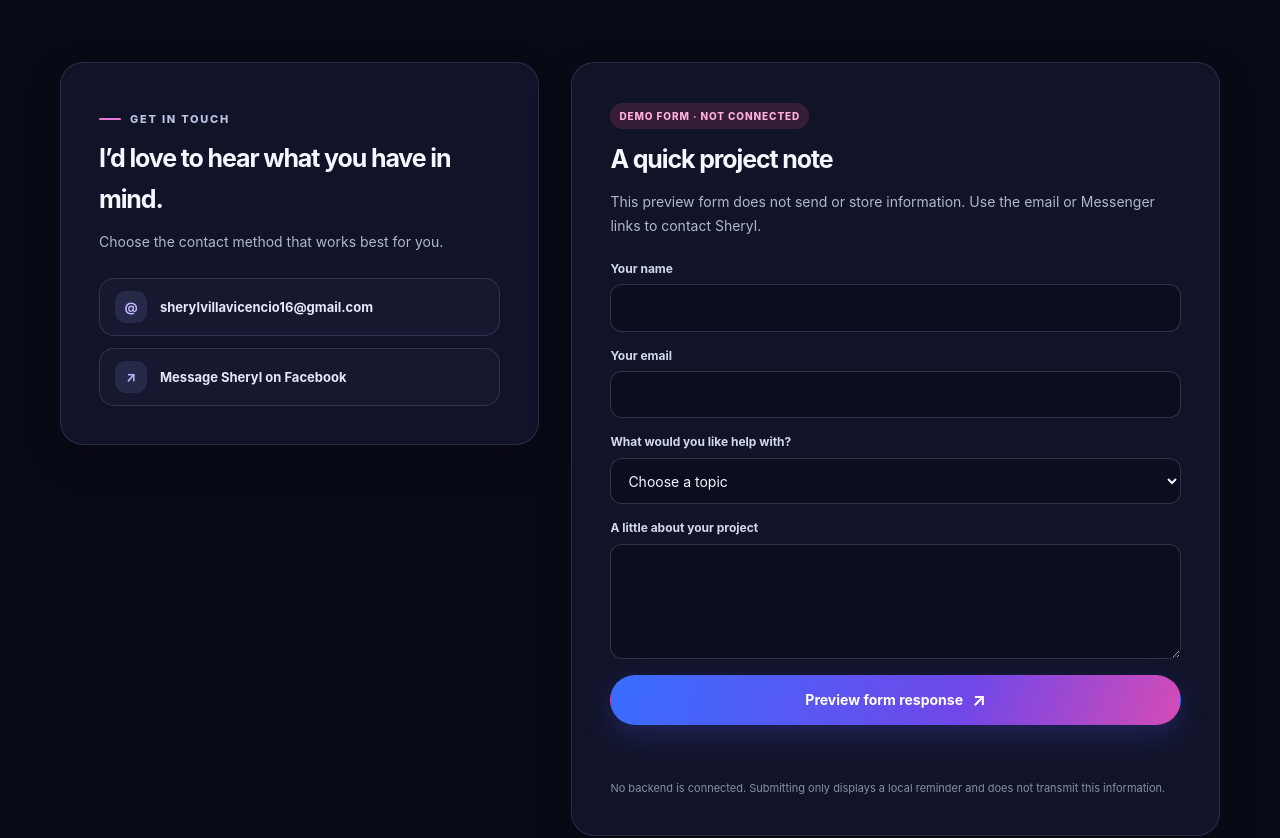
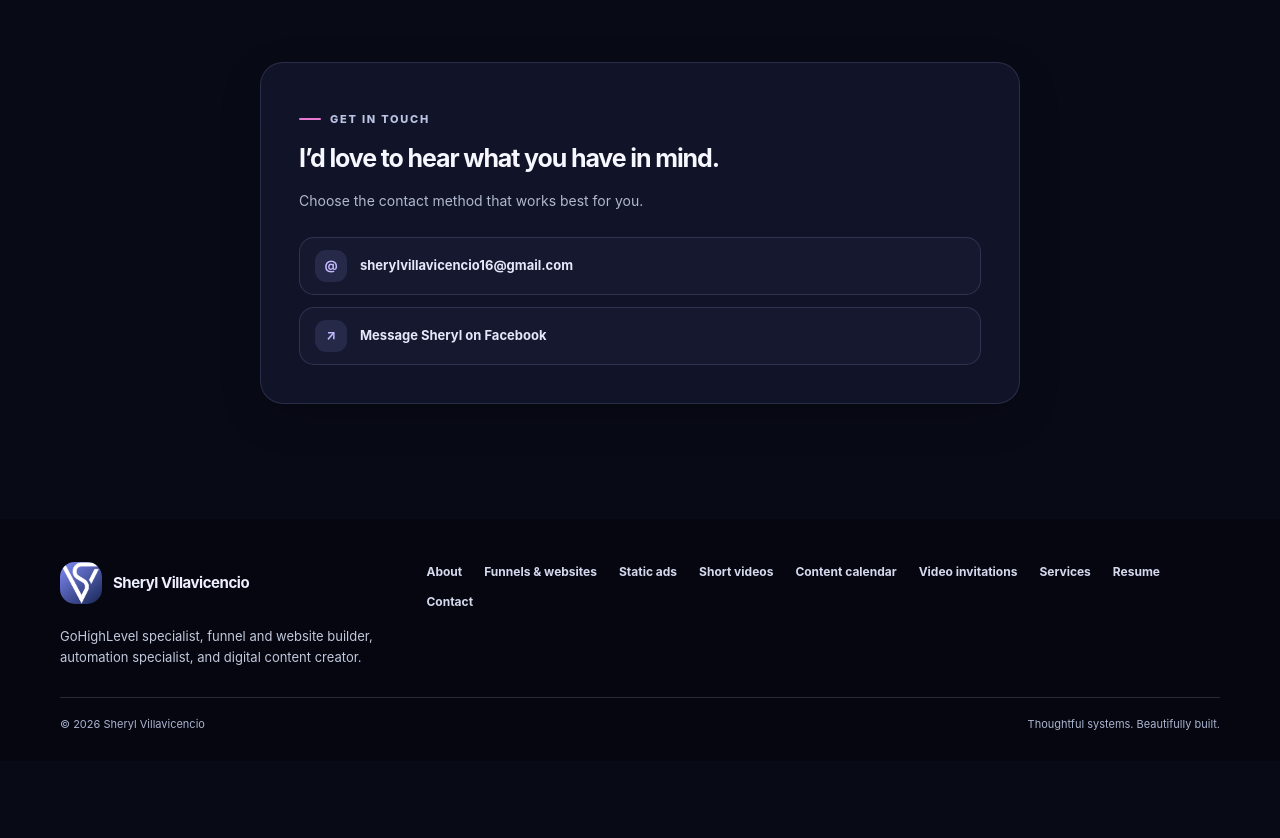
Before and after one commit to n8n-shyvill16/sheryl-portfolio, a plain HTML site: page contact.html in a window 1280 px wide. Shown: the part 620-1458 px from the top of the page. After the commit the page ends 1381 px from the top, so only its background shows below. Drawn offline with Linux system fonts and the light colour scheme.

Commit message:
remove contact form

```diff
--- a/assets/css/site.css
+++ b/assets/css/site.css
@@ -776,8 +776,9 @@ button { color: inherit; }
 .contact-grid {
   display: grid;
   align-items: start;
-  gap: 32px;
-  grid-template-columns: minmax(0, .85fr) minmax(340px, 1.15fr);
+  max-width: 760px;
+  margin-inline: auto;
+  grid-template-columns: 1fr;
 }
 .contact-card,
 .form-card {
--- a/assets/js/site.js
+++ b/assets/js/site.js
@@ -79,18 +79,6 @@ if ("HTMLDialogElement" in window) createLightbox();
 document.querySelectorAll(".video-frame video").forEach((video) => {
   video.addEventListener("play", () => video.closest(".video-frame")?.classList.add("is-playing"), { once: true });
 });
-
-const contactForm = document.querySelector("[data-demo-form]");
-if (contactForm) {
-  contactForm.addEventListener("submit", (event) => {
-    event.preventDefault();
-    const status = contactForm.querySelector(".form-status");
-    if (status) {
-      status.textContent = "This demo form is not connected to a backend. Please email or message Sheryl using the verified links on this page.";
-      status.setAttribute("role", "status");
-    }
-  });
-}
 
 function renderGallery(target, items, label, caption) {
   if (!target || !Array.isArray(items)) return;
--- a/contact.html
+++ b/contact.html
@@ -41,20 +41,6 @@
           <a class="contact-method" href="https://m.me/SherylVGHLSpecialistSMM" target="_blank" rel="noopener noreferrer"><span aria-hidden="true">↗</span><span>Message Sheryl on Facebook</span></a>
         </div>
       </section>
-      <section class="form-card" aria-labelledby="contact-form-title" data-reveal>
-        <span class="form-demo-label">Demo form · Not connected</span>
-        <h2 id="contact-form-title">A quick project note</h2>
-        <p>This preview form does not send or store information. Use the email or Messenger links to contact Sheryl.</p>
-        <form class="form-fields" data-demo-form>
-          <div class="field"><label for="contact-name">Your name</label><input id="contact-name" name="name" autocomplete="name" required></div>
-          <div class="field"><label for="contact-email">Your email</label><input id="contact-email" name="email" type="email" autocomplete="email" required></div>
-          <div class="field"><label for="contact-topic">What would you like help with?</label><select id="contact-topic" name="topic" required><option value="">Choose a topic</option><option>GoHighLevel setup or automation</option><option>Funnel or website</option><option>Social media or video content</option><option>Other project</option></select></div>
-          <div class="field"><label for="contact-message">A little about your project</label><textarea id="contact-message" name="message" required></textarea></div>
-          <button class="button" type="submit">Preview form response <span class="button-arrow" aria-hidden="true">↗</span></button>
-          <p class="form-status" aria-live="polite"></p>
-        </form>
-        <p class="fine-print">No backend is connected. Submitting only displays a local reminder and does not transmit this information.</p>
-      </section>
     </div></section>
   </main>
   <footer class="site-footer"><div class="container"><div class="footer-top"><div><a class="brand footer-brand" href="index.html"><span class="brand-mark"><img src="assets/images/brand/sheryl-logo.webp" alt=""></span><span>Sheryl Villavicencio</span></a><p class="footer-intro">GoHighLevel specialist, funnel and website builder, automation specialist, and digital content creator.</p></div><nav class="footer-links" aria-label="Footer navigation"><a href="about.html">About</a><a href="funnels-websites.html">Funnels &amp; websites</a><a href="static-ads.html">Static ads</a><a href="short-videos.html">Short videos</a><a href="content-calendar.html">Content calendar</a><a href="video-invitations.html">Video invitations</a><a href="services.html">Services</a><a href="resume.html">Resume</a><a href="contact.html">Contact</a></nav></div><div class="footer-bottom"><p>© <span data-year>2026</span> Sheryl Villavicencio</p><p>Thoughtful systems. Beautifully built.</p></div></div></footer>
```
